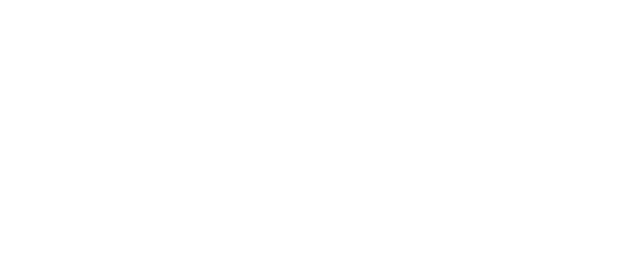
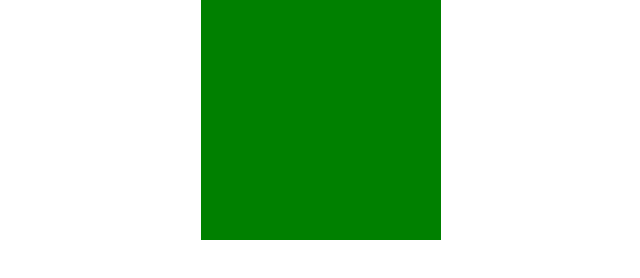
Before and after one commit to un1i1led/etch-a-sketch, a plain HTML site: page index.html in a window 1280 px wide. Shown: the whole page, without its empty margins (317-957 px from the left). Drawn offline with Linux system fonts and the light colour scheme.

Commit message:
Add divs

```diff
--- a/index.html
+++ b/index.html
@@ -9,6 +9,8 @@
     <title>Etch-a-Sketch</title>
 </head>
 <body>
-    <div class="container"></div>
+    <div class="container">
+        <div class="grid"></div>
+    </div>
 </body>
 </html>
--- a/script.js
+++ b/script.js
@@ -0,0 +1,7 @@
+const container = document.querySelector('.grid');
+
+for (let i = 0; i < 256; i++){
+    const gridDiv = document.createElement('div');
+    gridDiv.classList.add('gridDiv');
+    container.appendChild(gridDiv);
+}
--- a/style.css
+++ b/style.css
@@ -1,3 +1,26 @@
+body {
+    margin: 0px;
+    padding: 0px;
+}
+
 .container {
     display: flex;
+    justify-content: center;
+    align-items: center;
 }
+
+.grid {
+    display: flex;
+    flex-wrap: wrap;
+    height: 240px;
+    width: 245px;
+}
+
+.gridDiv {
+    height: 15px;
+    width: 15px;
+    background-color: green;
+    margin: 0px;;
+    padding: 0px;
+
+}
```
